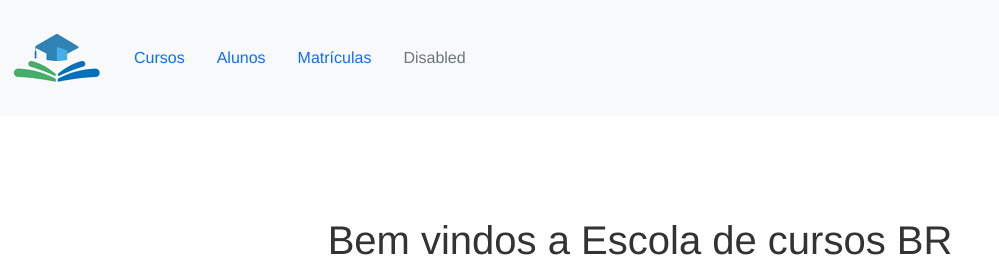
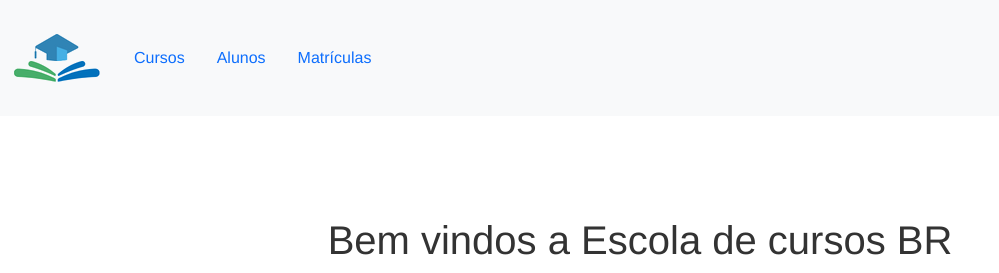
Before and after one commit to juniors0101/CRUD-PHP, a PHP site: page /index.php in a window 1280 px wide. Shown: the top 273 px of the page, without its empty margins (0-999 px from the left). Run offline with PHP 8.4, Linux system fonts and the light colour scheme; a stand-in replaces the project's code that opens the database connection; some libraries are stand-ins or nearby versions.

Commit message:
update header

```diff
--- a/header.php
+++ b/header.php
@@ -29,9 +29,7 @@
 						<li class="nav-item">
 							<a class="nav-link" href="?pagina=matriculas">Matrículas</a>
 						</li>
-						<li class="nav-item">
-							<a class="nav-link disabled">Disabled</a>
-						</li>
+
 						<?php if (isset($_SESSION['login'])) { ?>
 							<li class="nav-item">
 								<a class="nav-link" href="logout.php"><?php echo $_SESSION['usuario']; ?> (Sair)</a>
```
